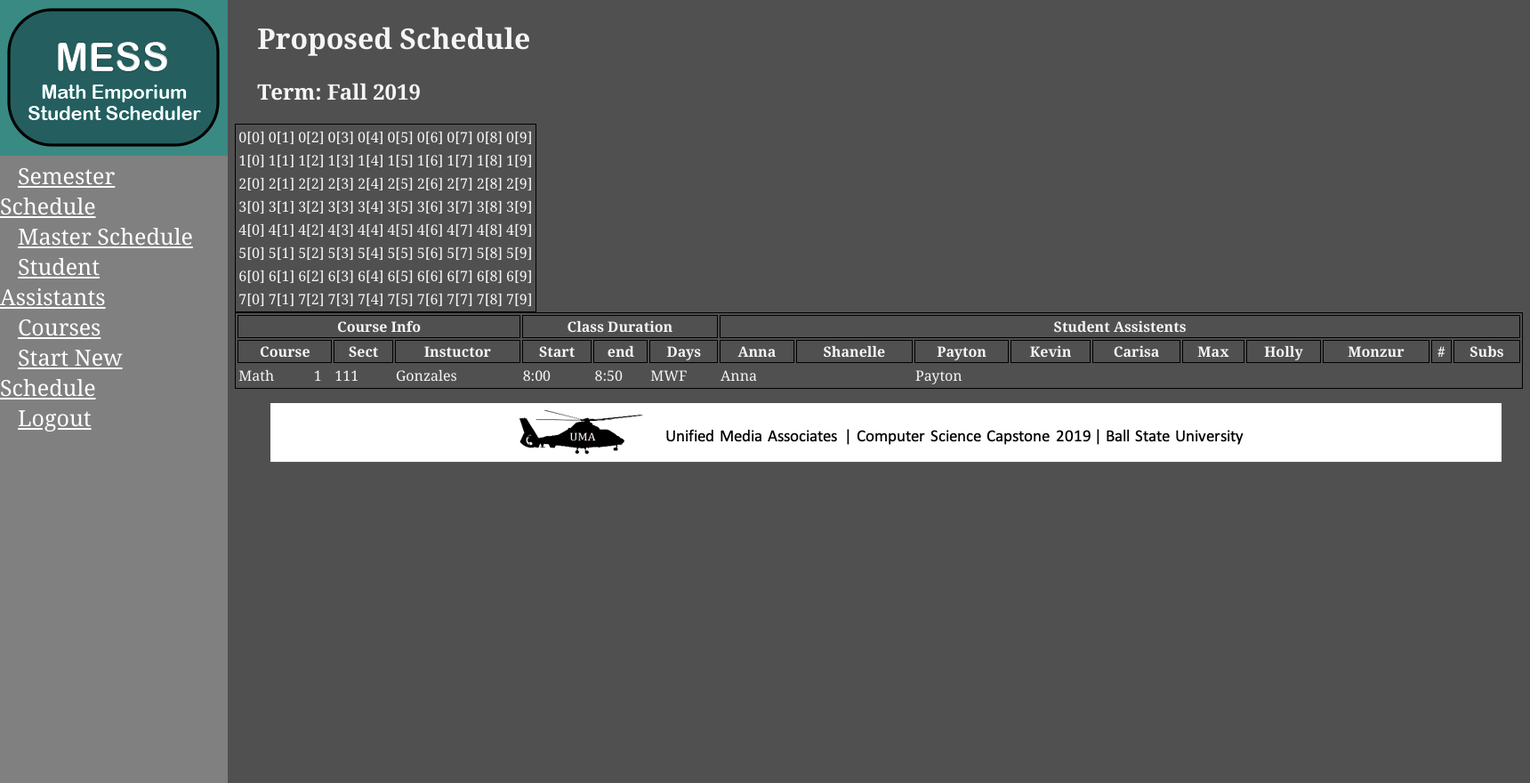
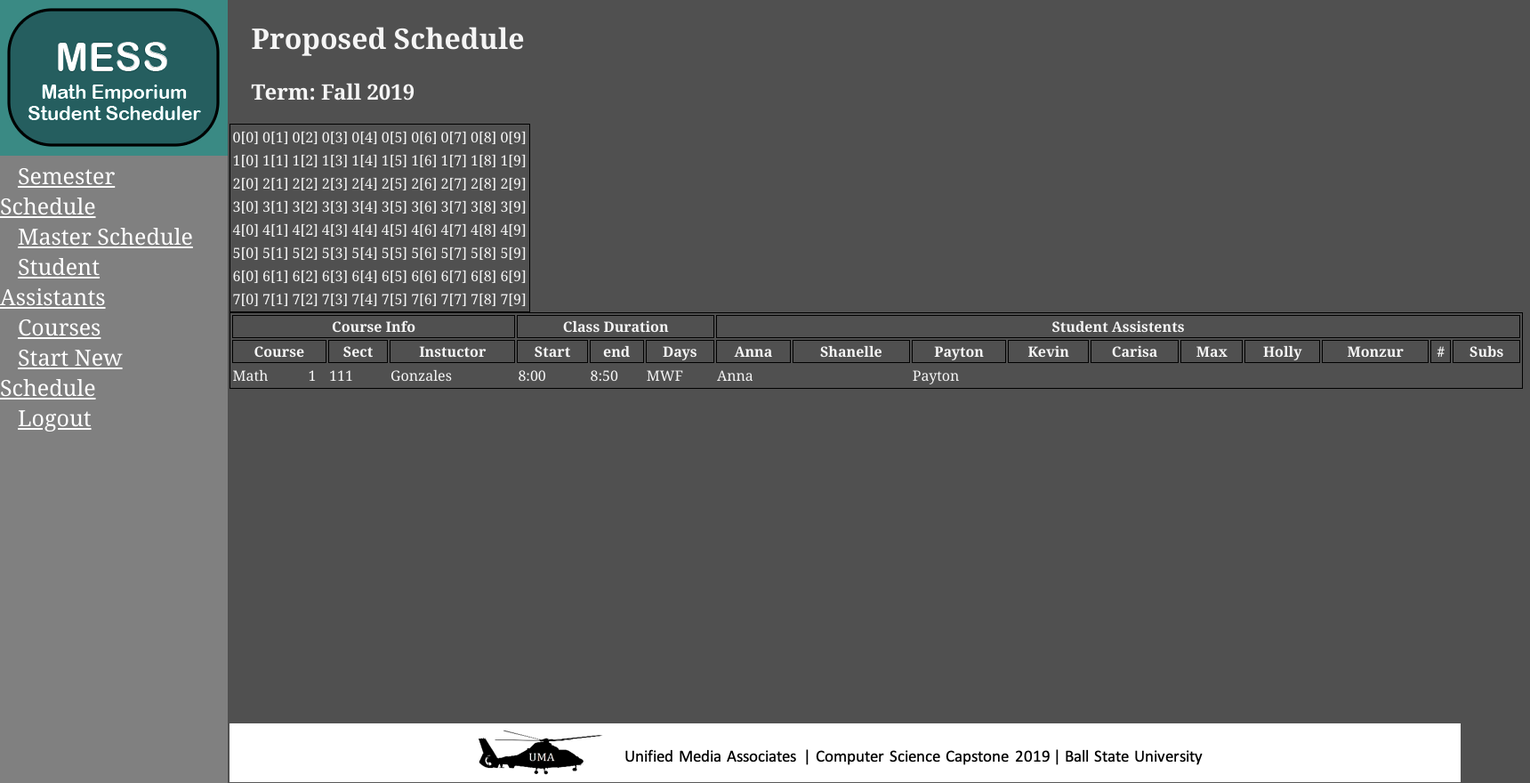
Before and after one commit to asbolles/MESS, a PHP site: page /Proposed_Schedule.html in a window 1720 px wide. Shown: the whole page at 89% size. Run offline with PHP 8.4, Linux system fonts and the light colour scheme.

Commit message:
Made changes to standardize the footers of all webpages.

```diff
--- a/HTML/CSS/EditListOfStudents.css
+++ b/HTML/CSS/EditListOfStudents.css
@@ -16,7 +16,7 @@ img.center
 {
     bottom: 0px;
     position: fixed;
-    padding-left: .90in;
+    padding-left: 1.2in;
 
 }
 
--- a/HTML/CSS/Proposed_Schedule.css
+++ b/HTML/CSS/Proposed_Schedule.css
@@ -1,7 +1,7 @@
 html
 {
     background-color: #505050;
-    padding-left: 2.67in;
+    padding-left: 2.6in;
     font-family: Cambria;
 }
 
@@ -34,6 +34,11 @@ h1, h2
     font-family: Cambria;
     color: whitesmoke;
 }
+.footer{
+    position: fixed;
+    bottom: 0px;
+    /* padding-right: 1in; */
+}
 table, tr, th
 {
     border: 1px solid black;
--- a/HTML/CSS/SA_AvailSheet.css
+++ b/HTML/CSS/SA_AvailSheet.css
@@ -55,6 +55,7 @@ h1, h2
 {
  position: fixed;
  bottom: 0px;
+ padding-right: 1in;
 
 }
 .name
--- a/HTML/Proposed_Schedule.html
+++ b/HTML/Proposed_Schedule.html
@@ -67,11 +67,9 @@
           <td> </td>
         </tr>
       </table>
-      <footer>
-            <figure>
-                <img src="Images/Copyright.jpg" class="footer" alt="Copyright"/>
-            </figure>
-        </footer>
+        <div class="footer">
+            <img src="Images/Copyright.jpg" class="footer" alt="Copyright"; width:100%;/>
+        </div>
 </body>
 
 </html>
```
Also changed, not shown: HTML/EditListOfStudents.html (+3 -5 lines), HTML/SA_AvailSheet.html (+2 -2 lines).
